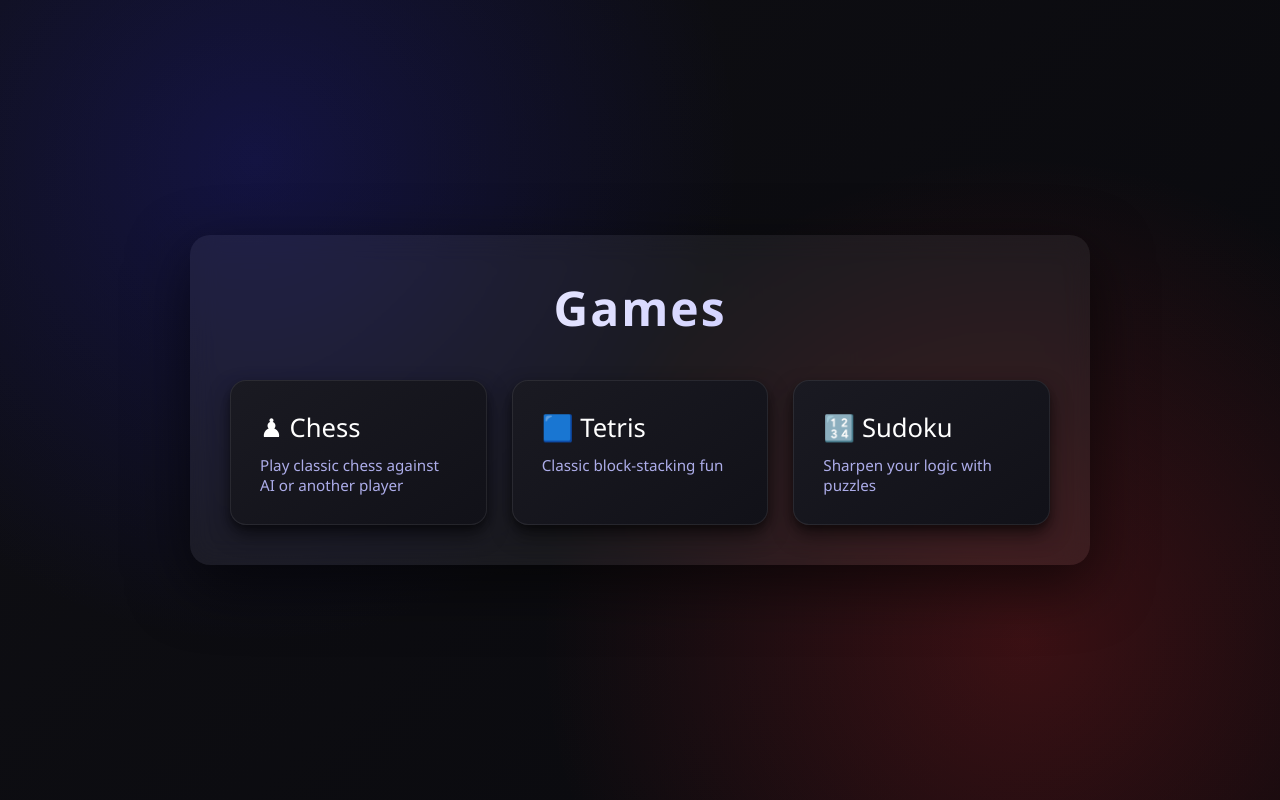
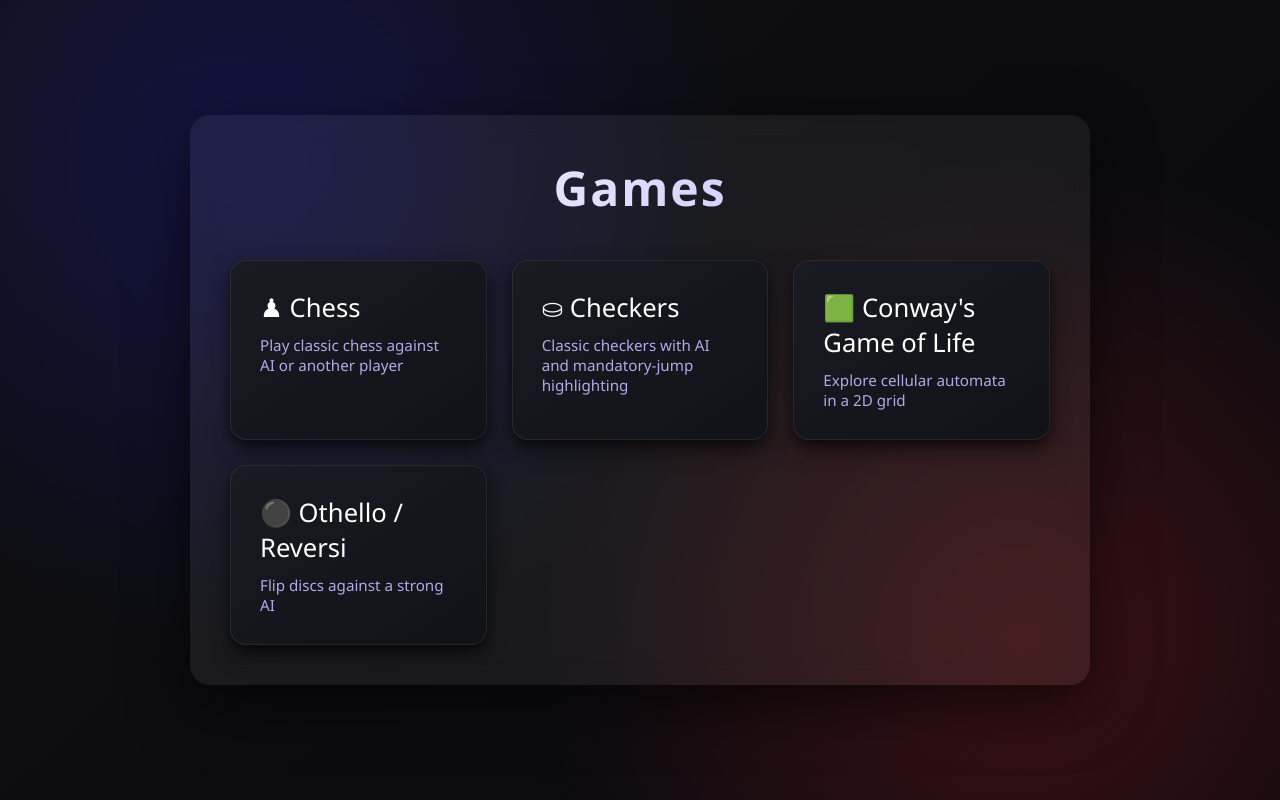
Before and after one commit to l-systems19/newchess, a plain HTML site: page index.html in a window 1280 px wide. Drawn offline with Linux system fonts and the light colour scheme.

Commit message:
Update index.html

```diff
--- a/index.html
+++ b/index.html
@@ -6,156 +6,99 @@
 <title>Games</title>
 
 <style>
-/* ---------- RESET ---------- */
-* {
-  margin: 0;
-  padding: 0;
-  box-sizing: border-box;
-  font-family: "Segoe UI", Roboto, sans-serif;
-}
-
-/* ---------- BACKGROUND ---------- */
+* { margin:0; padding:0; box-sizing:border-box; font-family: 'Segoe UI', Roboto, sans-serif; }
 body {
-  min-height: 100vh;
+  min-height:100vh;
   background:
     radial-gradient(circle at 20% 20%, #2b2bff33, transparent 40%),
     radial-gradient(circle at 80% 80%, #ff2b2b33, transparent 40%),
     linear-gradient(135deg, #0f0f14, #09090d);
-  color: #ffffff;
-  display: flex;
-  justify-content: center;
-  align-items: center;
+  color:#fff;
+  display:flex;
+  justify-content:center;
+  align-items:center;
 }
-
-/* ---------- CONTAINER ---------- */
 .container {
-  width: 90%;
-  max-width: 900px;
-  background: rgba(255, 255, 255, 0.06);
+  width:90%;
+  max-width:900px;
+  background: rgba(255,255,255,0.06);
   backdrop-filter: blur(14px);
-  border-radius: 20px;
-  padding: 40px;
-  box-shadow: 0 20px 60px rgba(0,0,0,0.6);
+  border-radius:20px;
+  padding:40px;
+  box-shadow:0 20px 60px rgba(0,0,0,0.6);
 }
-
-/* ---------- HEADER ---------- */
-header {
-  text-align: center;
-  margin-bottom: 40px;
+header { text-align:center; margin-bottom:40px; }
+header h1 {
+  font-size:3rem;
+  letter-spacing:2px;
+  font-weight:700;
+  background: linear-gradient(90deg, #fff, #b8b8ff);
+  -webkit-background-clip:text;
+  -webkit-text-fill-color:transparent;
 }
-
-header h1 {
-  font-size: 3rem;
-  letter-spacing: 2px;
-  font-weight: 700;
-  background: linear-gradient(90deg, #ffffff, #b8b8ff);
-  -webkit-background-clip: text;
-  -webkit-text-fill-color: transparent;
+.games {
+  display:grid;
+  grid-template-columns:repeat(auto-fit, minmax(220px, 1fr));
+  gap:25px;
 }
-
-/* ---------- GAME GRID ---------- */
-.games {
-  display: grid;
-  grid-template-columns: repeat(auto-fit, minmax(220px, 1fr));
-  gap: 25px;
+.game-card {
+  position:relative;
+  display:block;
+  padding:30px;
+  border-radius:16px;
+  background: linear-gradient(145deg, #1a1a22, #111118);
+  box-shadow:0 10px 20px rgba(0,0,0,0.5),0 4px 6px rgba(0,0,0,0.3),inset 0 0 0 1px rgba(255,255,255,0.08);
+  cursor:pointer;
+  transition: transform 0.35s cubic-bezier(.25,.8,.25,1), box-shadow 0.35s cubic-bezier(.25,.8,.25,1);
+  text-decoration:none;
+  color:inherit;
+  overflow:hidden;
+  perspective:1000px;
 }
-
-/* ---------- GAME CARD ---------- */
-.game-card {
-  position: relative;
-  display: block;
-  padding: 30px;
-  border-radius: 16px;
-  background: linear-gradient(145deg, #1a1a22, #111118);
-  box-shadow: 0 10px 20px rgba(0,0,0,0.5),
-              0 4px 6px rgba(0,0,0,0.3),
-              inset 0 0 0 1px rgba(255,255,255,0.08);
-  cursor: pointer;
-  transition: transform 0.35s cubic-bezier(.25,.8,.25,1),
-              box-shadow 0.35s cubic-bezier(.25,.8,.25,1);
-  text-decoration: none;
-  color: inherit;
-  overflow: hidden;
-  perspective: 1000px;
+.game-card::before {
+  content:"";
+  position:absolute;
+  inset:0;
+  border-radius:16px;
+  background: linear-gradient(120deg, transparent, rgba(255,255,255,0.08), transparent);
+  opacity:0;
+  transition: opacity 0.35s ease;
+  pointer-events:none;
 }
-
-.game-card::before {
-  content: "";
-  position: absolute;
-  inset: 0;
-  border-radius: 16px;
-  background: linear-gradient(120deg, transparent, rgba(255,255,255,0.08), transparent);
-  opacity: 0;
-  transition: opacity 0.35s ease;
-  pointer-events: none;
-}
-
-/* ---------- 3D HOVER EFFECT ---------- */
-.game-card:hover {
-  transform: translateY(-12px) rotateX(2deg) rotateY(4deg) scale(1.03);
-  box-shadow: 0 25px 60px rgba(0,0,0,0.8),
-              0 10px 20px rgba(0,0,0,0.4),
-              inset 0 0 0 1px rgba(255,255,255,0.12);
-}
-
-.game-card:hover::before {
-  opacity: 1;
-}
-
-/* ---------- CARD CONTENT ---------- */
-.game-title {
-  font-size: 1.6rem;
-  margin-bottom: 10px;
-}
-
-.game-desc {
-  font-size: 0.95rem;
-  color: #bdbdff;
-  opacity: 0.9;
-}
-
-/* ---------- MOBILE TOUCH HOVER FIX ---------- */
-@media (hover: none) {
-  .game-card:hover {
-    transform: translateY(-8px) scale(1.02);
-    box-shadow: inset 0 0 0 1px rgba(255,255,255,0.08),
-                0 10px 30px rgba(0,0,0,0.6);
-  }
-}
+.game-card:hover { transform: translateY(-12px) rotateX(2deg) rotateY(4deg) scale(1.03); box-shadow:0 25px 60px rgba(0,0,0,0.8),0 10px 20px rgba(0,0,0,0.4),inset 0 0 0 1px rgba(255,255,255,0.12); }
+.game-card:hover::before { opacity:1; }
+.game-title { font-size:1.6rem; margin-bottom:10px; }
+.game-desc { font-size:0.95rem; color:#bdbdff; opacity:0.9; }
+@media(hover:none){.game-card:hover{transform:translateY(-8px) scale(1.02); box-shadow: inset 0 0 0 1px rgba(255,255,255,0.08),0 10px 30px rgba(0,0,0,0.6);}}
 </style>
 </head>
 
 <body>
+<div class="container">
+  <header><h1>Games</h1></header>
+  <section class="games">
 
-<div class="container">
-  <header>
-    <h1>Games</h1>
-  </header>
-
-  <section class="games">
     <a class="game-card" href="chess.html">
       <div class="game-title">♟ Chess</div>
-      <div class="game-desc">
-        Play classic chess against AI or another player
-      </div>
+      <div class="game-desc">Play classic chess against AI or another player</div>
     </a>
 
-    <a class="game-card" href="tetris.html">
-      <div class="game-title">🟦 Tetris</div>
-      <div class="game-desc">
-        Classic block-stacking fun
-      </div>
+    <a class="game-card" href="checkers.html">
+      <div class="game-title">⛀ Checkers</div>
+      <div class="game-desc">Classic checkers with AI and mandatory-jump highlighting</div>
     </a>
 
-    <a class="game-card" href="sudoku.html">
-      <div class="game-title">🔢 Sudoku</div>
-      <div class="game-desc">
-        Sharpen your logic with puzzles
-      </div>
+    <a class="game-card" href="conway.html">
+      <div class="game-title">🟩 Conway's Game of Life</div>
+      <div class="game-desc">Explore cellular automata in a 2D grid</div>
+    </a>
+
+    <a class="game-card" href="othello.html">
+      <div class="game-title">⚫ Othello / Reversi</div>
+      <div class="game-desc">Flip discs against a strong AI</div>
     </a>
 
   </section>
 </div>
-
 </body>
 </html>
```
